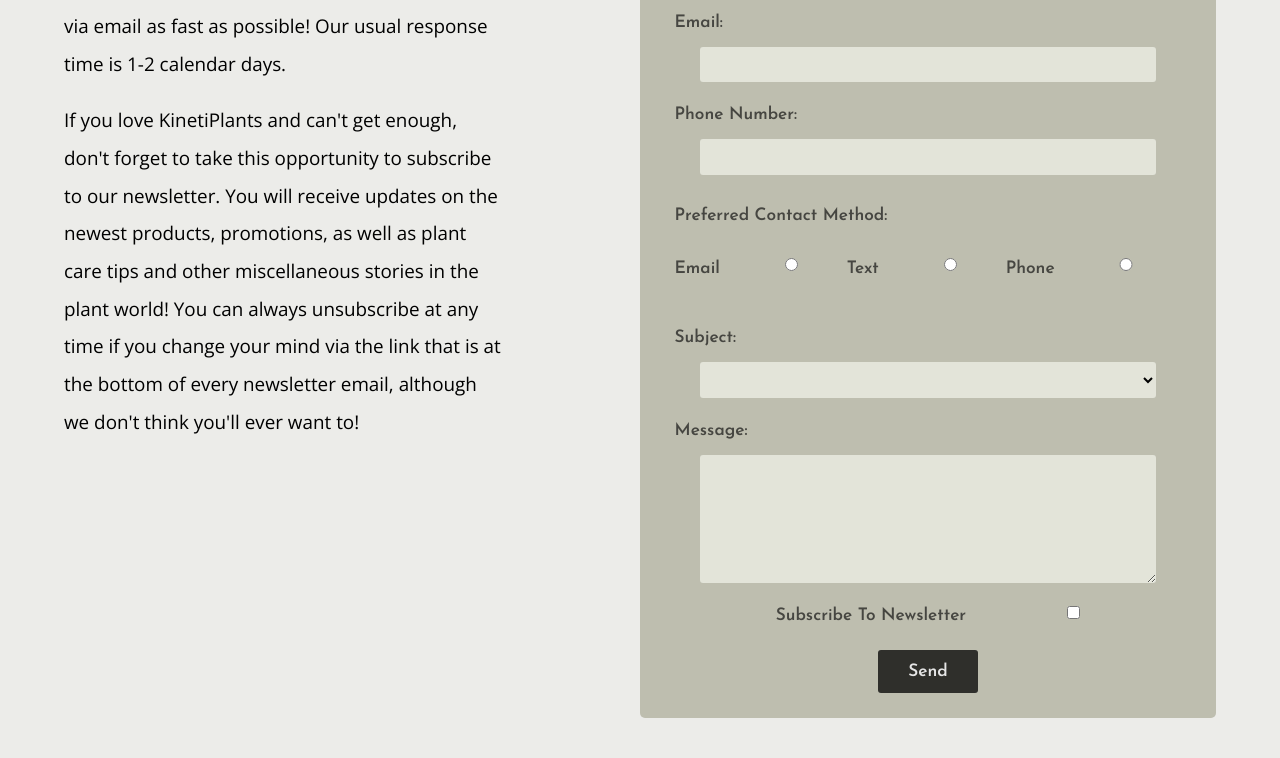
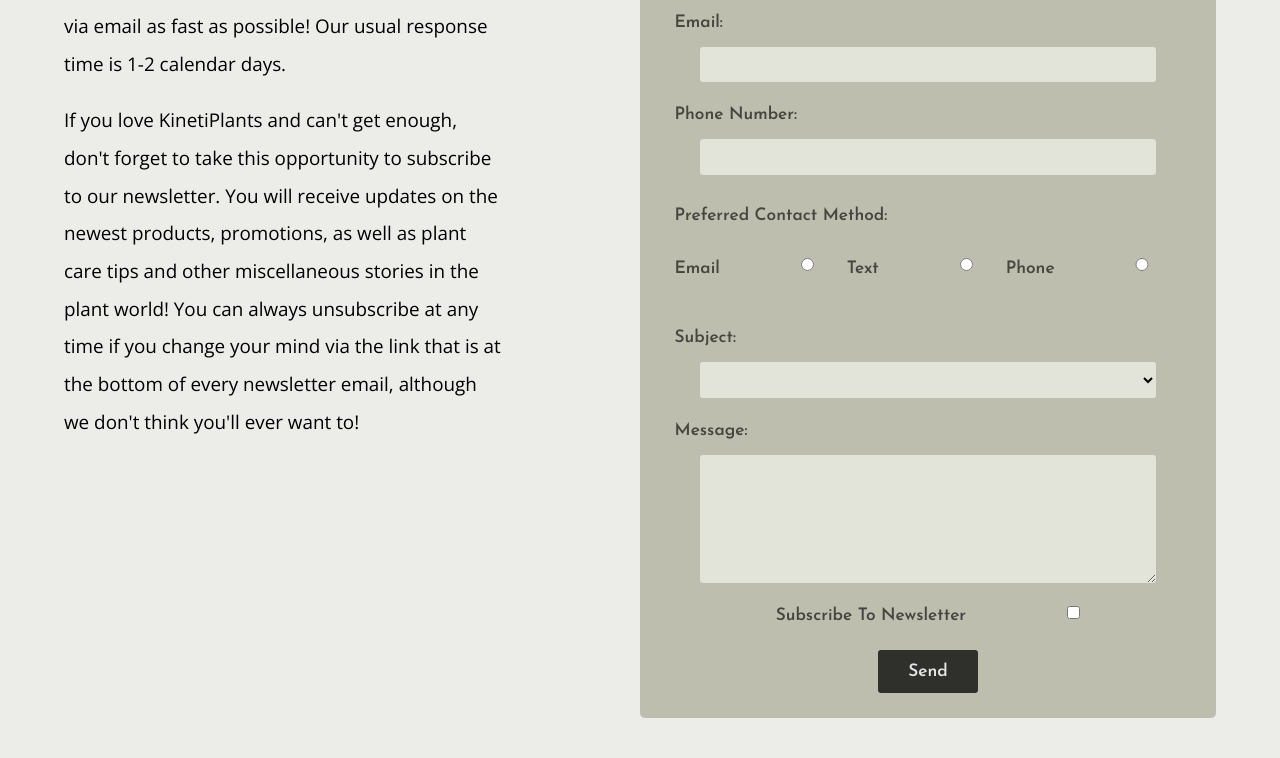
Before and after one commit to jmkeller18/dev-portfolio, a plain HTML site: page kinetiplants/contact.html in a window 1280 px wide. Shown: the part 881-1639 px from the top of the page. Drawn offline with nearby package versions, Linux system fonts and the light colour scheme.

Commit message:
trying to fix radio buttons spacing

```diff
--- a/kinetiplants/styles/styles.css
+++ b/kinetiplants/styles/styles.css
@@ -488,7 +488,7 @@
 }
 
 input[type="radio"] {
-  margin-left: 1em;
+  margin-left: 3em;
 }
 
 textarea {
```
